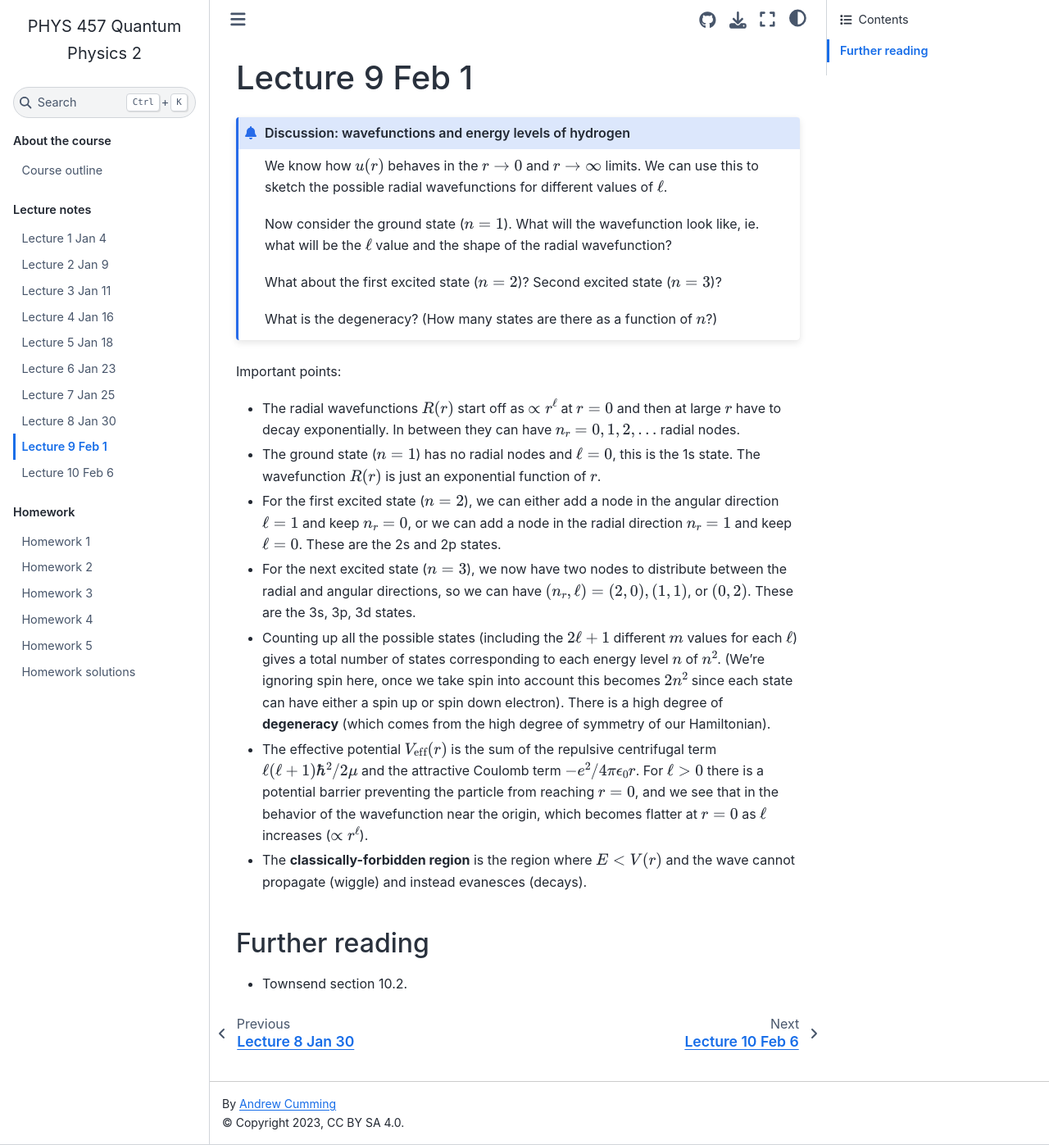
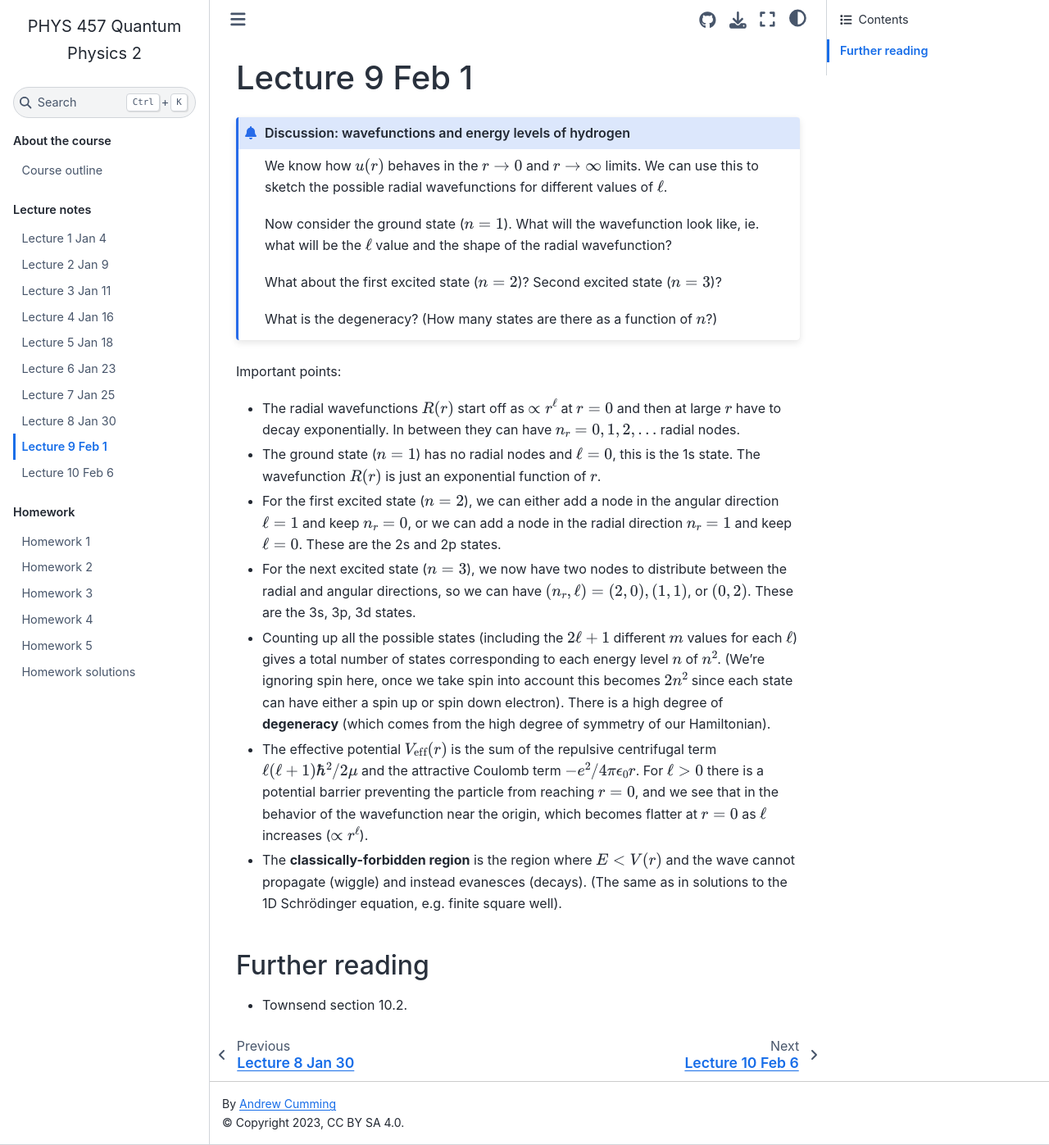
Before and after one commit to andrewcumming/phys457, a Jupyter Book: the page built from lecture9.md, in a window 1280 px wide and 1397 px high. Shown: the whole window at 82% size. Built offline with Jupyter Book 1.0.4 settings and Sphinx 7.4.7 and the Sphinx Book theme 1.1.4, drawn with Linux system fonts in a browser that asks for light colours.

Commit message:
Update lecture 9

```diff
--- a/lecture9.md
+++ b/lecture9.md
@@ -25,7 +25,7 @@ Important points:
 
 - The effective potential $V_\mathrm{eff}(r)$ is the sum of the repulsive centrifugal term $\ell(\ell+1)\hbar^2/2\mu$ and the attractive Coulomb term $-e^2/4\pi\epsilon_0 r$. For $\ell>0$ there is a potential barrier preventing the particle from reaching $r=0$, and we see that in the behavior of the wavefunction near the origin, which becomes flatter at $r=0$ as $\ell$ increases ($\propto r^\ell$).
 
-- The **classically-forbidden region** is the region where $E<V(r)$ and the wave cannot propagate (wiggle) and instead evanesces (decays).
+- The **classically-forbidden region** is the region where $E<V(r)$ and the wave cannot propagate (wiggle) and instead evanesces (decays). (The same as in solutions to the 1D Schrödinger equation, e.g. finite square well).
 
 
 ## Further reading
```
